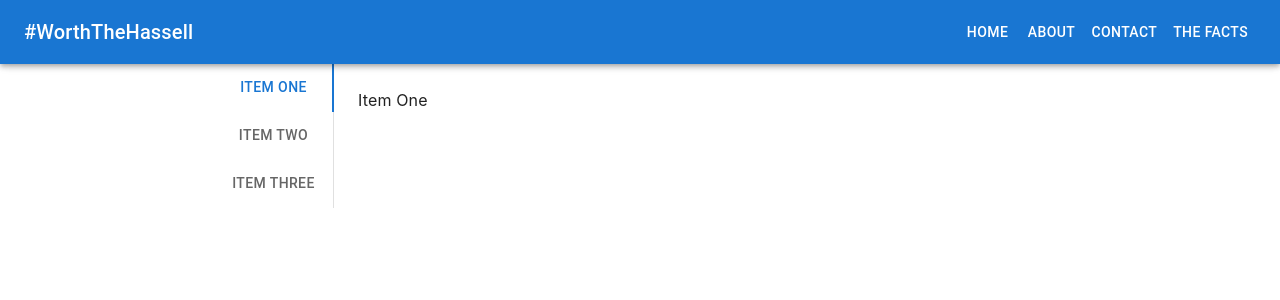
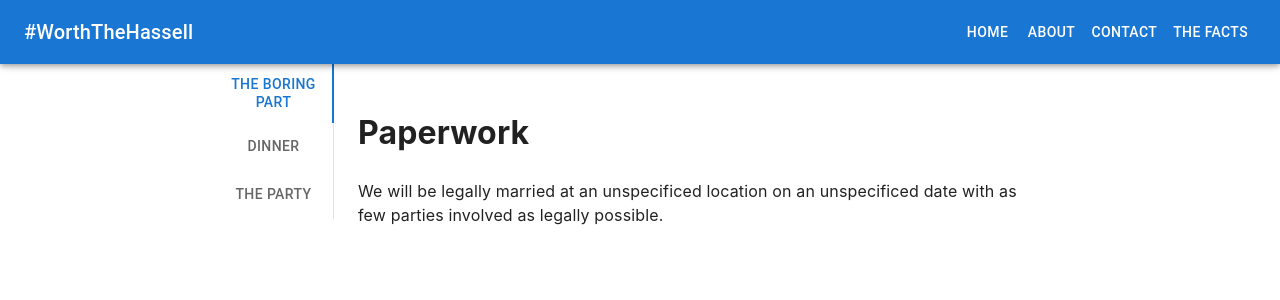
Before and after one commit to worththehassell/worththehassell.github.io, a React (Create React App) app in the folder worth-the-hassell/: page /details in a window 1280 px wide. Shown: the top 300 px of the page. Built offline with nearby package versions, Linux system fonts and the light colour scheme.

Commit message:
fill in info on details page

```diff
--- a/worth-the-hassell/src/pages/Details.js
+++ b/worth-the-hassell/src/pages/Details.js
@@ -4,6 +4,7 @@ import Tabs from '@mui/material/Tabs';
 import Tab from '@mui/material/Tab';
 import Box from '@mui/material/Box';
 import useWindowSize from '../hooks/useWindowSize';
+import Typography from '@mui/material/Typography';
 
 function CustomTabPanel(props) {
   const { children, value, index, ...other } = props;
@@ -57,19 +58,30 @@ export function DetailsTabs() {
             onChange={handleChange}
             aria-label="basic tabs example"
         >
-          <Tab label="Item One" {...a11yProps(0)} sx={{borderRight: isSmallScreen ? 0 : 1, borderColor: 'divider'}}/>
-          <Tab label="Item Two" {...a11yProps(1)}  sx={{borderRight: isSmallScreen ? 0 : 1, borderColor: 'divider'}}/>
-          <Tab label="Item Three" {...a11yProps(2)}  sx={{borderRight: isSmallScreen ? 0 : 1, borderColor: 'divider'}}/>
+          <Tab label="The boring part" {...a11yProps(0)} sx={{borderRight: isSmallScreen ? 0 : 1, borderColor: 'divider'}}/>
+          <Tab label="Dinner" {...a11yProps(1)}  sx={{borderRight: isSmallScreen ? 0 : 1, borderColor: 'divider'}}/>
+          <Tab label="The Party" {...a11yProps(2)}  sx={{borderRight: isSmallScreen ? 0 : 1, borderColor: 'divider'}}/>
         </Tabs>
       </Box>
       <CustomTabPanel value={value} index={0}>
-        Item One
+        <h1>Paperwork</h1>
+        <p>
+            We will be legally married at an unspecificed location on an unspecificed date with as few parties involved as legally possible.
+        </p>
       </CustomTabPanel>
       <CustomTabPanel value={value} index={1}>
-        Item Two
+
+        <h1>Reception</h1>
+        <p>
+            Cocktail hour at 5:00, followed by a family style dinner at 6:00 at <a href="https://www.google.com/maps/place/Harry's+Fine+Foods/@47.6244569,-122.3268166,17z/data=!3m1!4b1!4m6!3m5!1s0x549015302f986edf:0xe4dfbc9620806d20!8m2!3d47.6244569!4d-122.3268166!16s%2Fg%2F11c0xqb4k3!5m1!1e1?entry=ttu&g_ep=EgoyMDI1MDcxNi4wIKXMDSoASAFQAw%3D%3D">Harry's Fine Foods</a> on Capitol Hill.
+        </p>
+
       </CustomTabPanel>
       <CustomTabPanel value={value} index={2}>
-        Item Three
+        <h1>Let'er Rip</h1>
+        <p>
+            Karaoke at <a href="https://www.google.com/maps/place/The+Lookout/@47.6266208,-122.32738,17.62z/data=!4m6!3m5!1s0x549015255fa1941b:0xef754b5604cb6dfd!8m2!3d47.6267332!4d-122.3267662!16s%2Fg%2F1hc7gvxgb!5m1!1e1?entry=ttu&g_ep=EgoyMDI1MDcxNi4wIKXMDSoASAFQAw%3D%3D">The Lookout</a> starting at 8:00 until ¿ with hosted bar and a candy station.
+        </p>
       </CustomTabPanel>
     </Box>
   );
```
